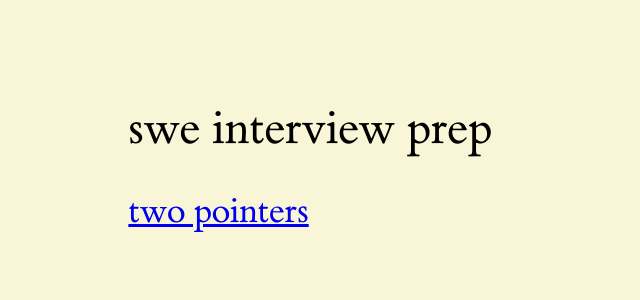
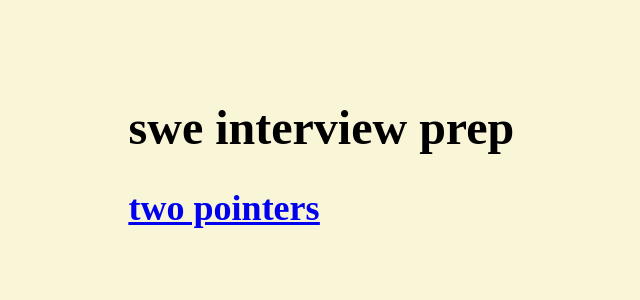
Before and after one commit to barrett-ruth/interview-prep, a React (Vite) app: page / in a window 1280 px wide. Shown: the top 300 px of the page, without its empty margins (193-833 px from the left). Built offline with nearby package versions, Linux system fonts and the light colour scheme.

Commit message:
fix(chore): remove fonts, cleanup

```diff
--- a/src/index.css
+++ b/src/index.css
@@ -7,13 +7,7 @@
   -moz-osx-font-smoothing: grayscale;
 }
 
-@font-face {
-  font-family: 'et-book';
-  src: url('/et-book.ttf');
-}
-
 body {
-  font-family: et-book;
   font-size: 1.5em;
   background-color: #f9f5d7;
   margin: 100px 200px;
@@ -34,3 +28,7 @@ h1 {
 h2 {
   text-decoration: underline;
 }
+
+.katex {
+  font-size: 0.95em;
+}
```
Also changed, not shown: public/et-book.ttf (deleted), 1 other file (tests, documents, lock files or other folders).
